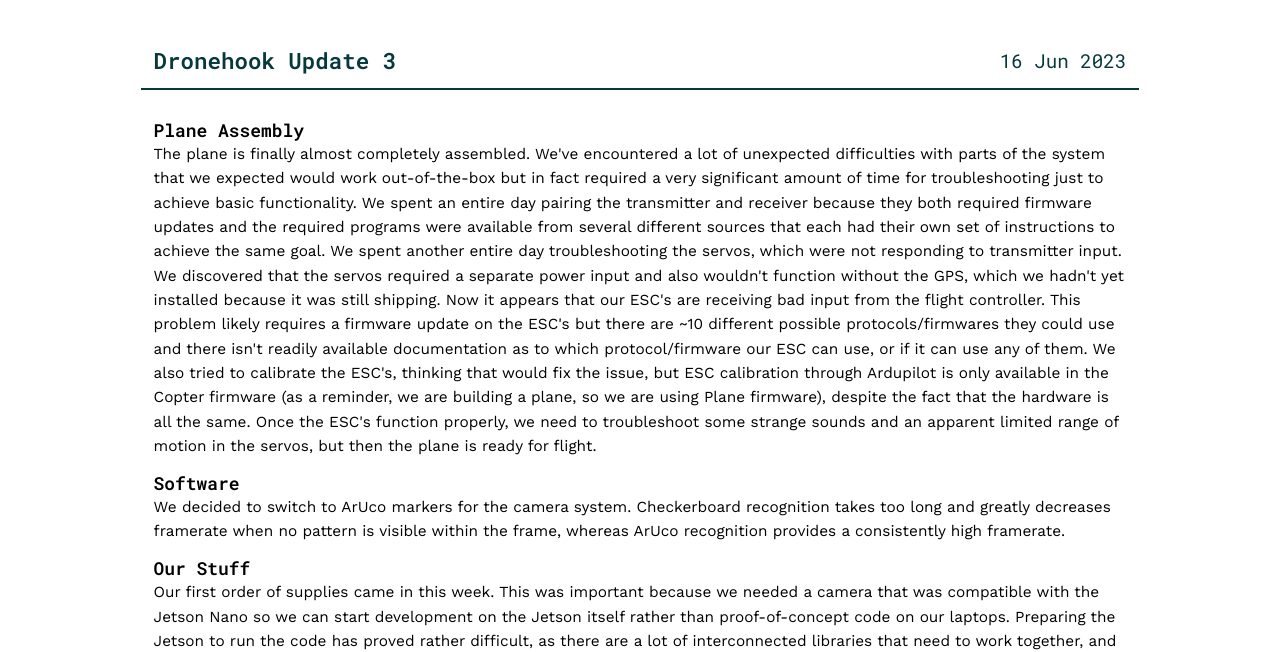
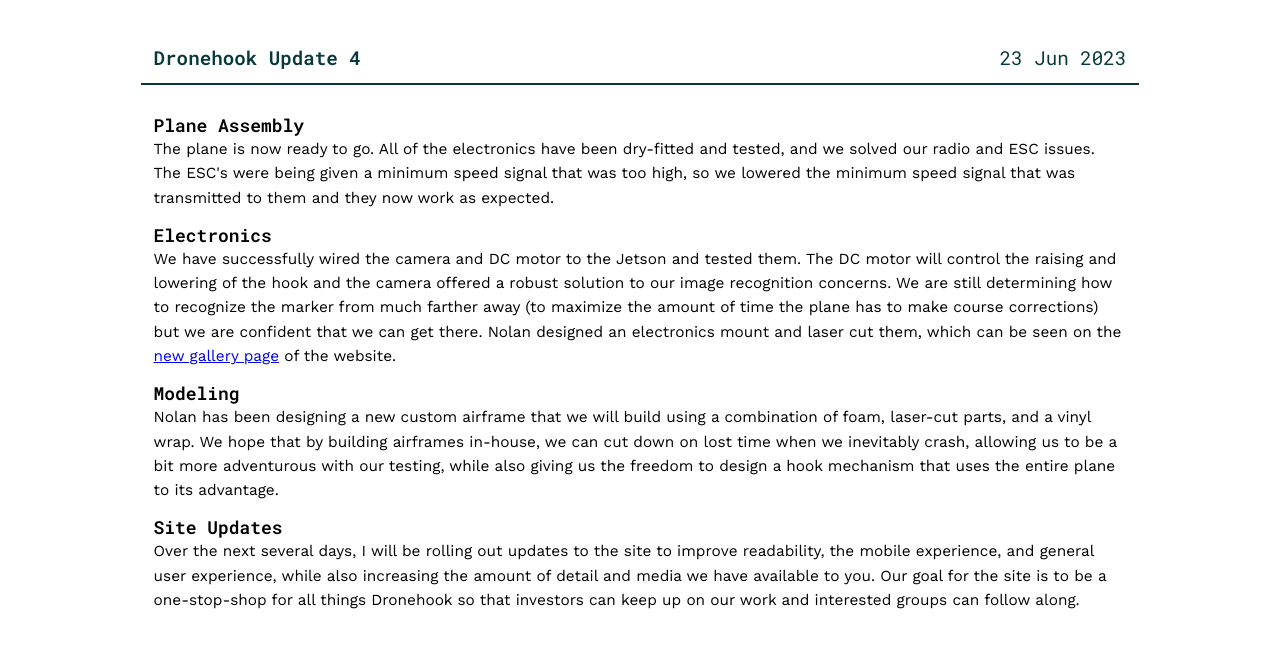
Before and after one commit to zachvin/dronehook-site, a plain HTML site: page public/progress.html in a window 1280 px wide. Shown: the part 148-800 px from the top of the page. Drawn offline with nearby package versions, Linux system fonts and the light colour scheme.

Commit message:
updated gallery and progress page

```diff
--- a/public/progress.html
+++ b/public/progress.html
@@ -14,6 +14,31 @@
     </nav>
     <div class="progress-header">
         <h1>Keep up with our progress!</h1>
+    </div>
+
+    <div class="progress-entry">
+        <div class="progress-info">
+            <h4>Dronehook Update 4</h4>
+            <p>23 Jun 2023</p>
+        </div>
+        <div class="progress-update">
+            <div class="progress-container">
+                <h3>Plane Assembly</h3>
+                <p>The plane is now ready to go. All of the electronics have been dry-fitted and tested, and we solved our radio and ESC issues. The ESC's were being given a minimum speed signal that was too high, so we lowered the minimum speed signal that was transmitted to them and they now work as expected.</p>
+            </div>
+            <div class="progress-container">
+                <h3>Electronics</h3>
+                <p>We have successfully wired the camera and DC motor to the Jetson and tested them. The DC motor will control the raising and lowering of the hook and the camera offered a robust solution to our image recognition concerns. We are still determining how to recognize the marker from much farther away (to maximize the amount of time the plane has to make course corrections) but we are confident that we can get there. Nolan designed an electronics mount and laser cut them, which can be seen on the <a href="./gallery.html">new gallery page</a> of the website.</p>
+            </div>
+            <div class="progress-container">
+                <h3>Modeling</h3>
+                <p>Nolan has been designing a new custom airframe that we will build using a combination of foam, laser-cut parts, and a vinyl wrap. We hope that by building airframes in-house, we can cut down on lost time when we inevitably crash, allowing us to be a bit more adventurous with our testing, while also giving us the freedom to design a hook mechanism that uses the entire plane to its advantage.</p>
+            </div>
+            <div class="progress-container">
+                <h3>Site Updates</h3>
+                <p>Over the next several days, I will be rolling out updates to the site to improve readability, the mobile experience, and general user experience, while also increasing the amount of detail and media we have available to you. Our goal for the site is to be a one-stop-shop for all things Dronehook so that investors can keep up on our work and interested groups can follow along.</p>
+            </div>
+        </div>
     </div>
 
     <div class="progress-entry">
```
Also changed, not shown: public/gallery.html (+2 -2 lines), public/images/control-module-model.png (added), public/images/control-module.jpg (added).
